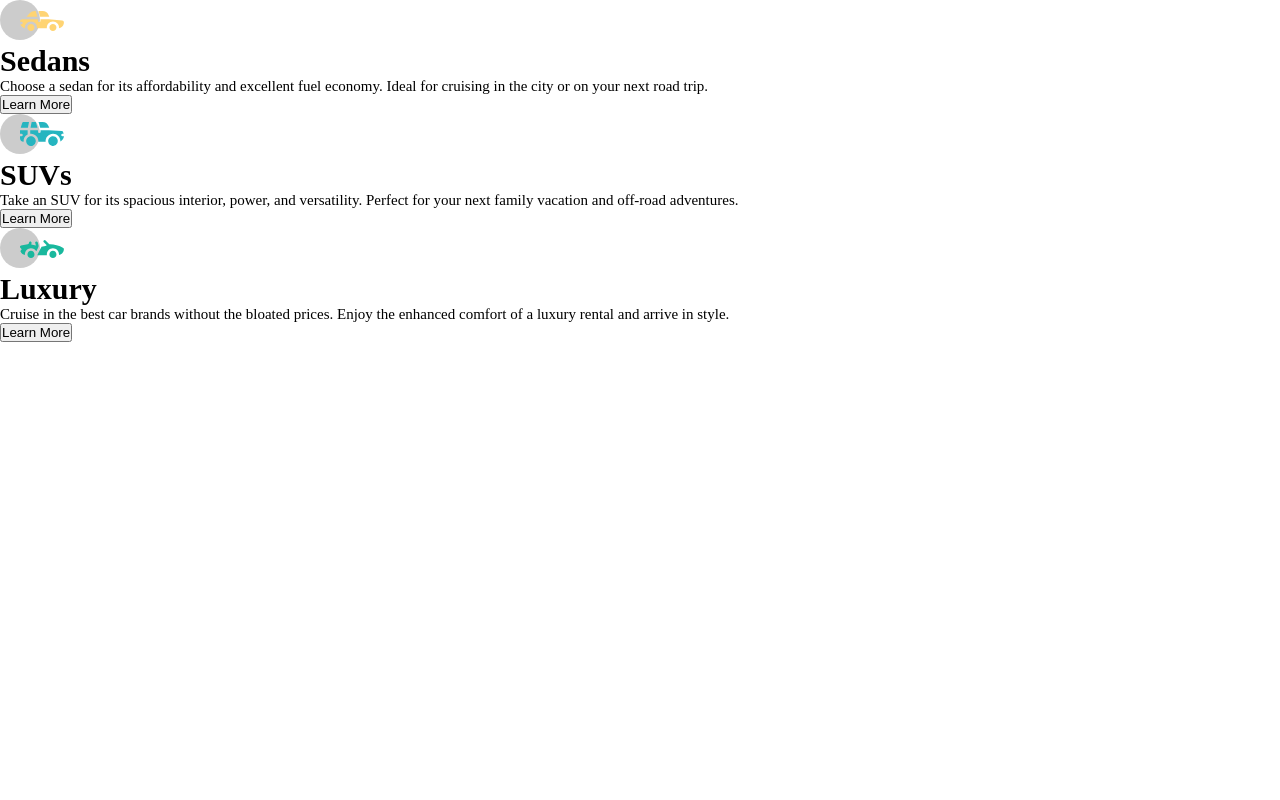
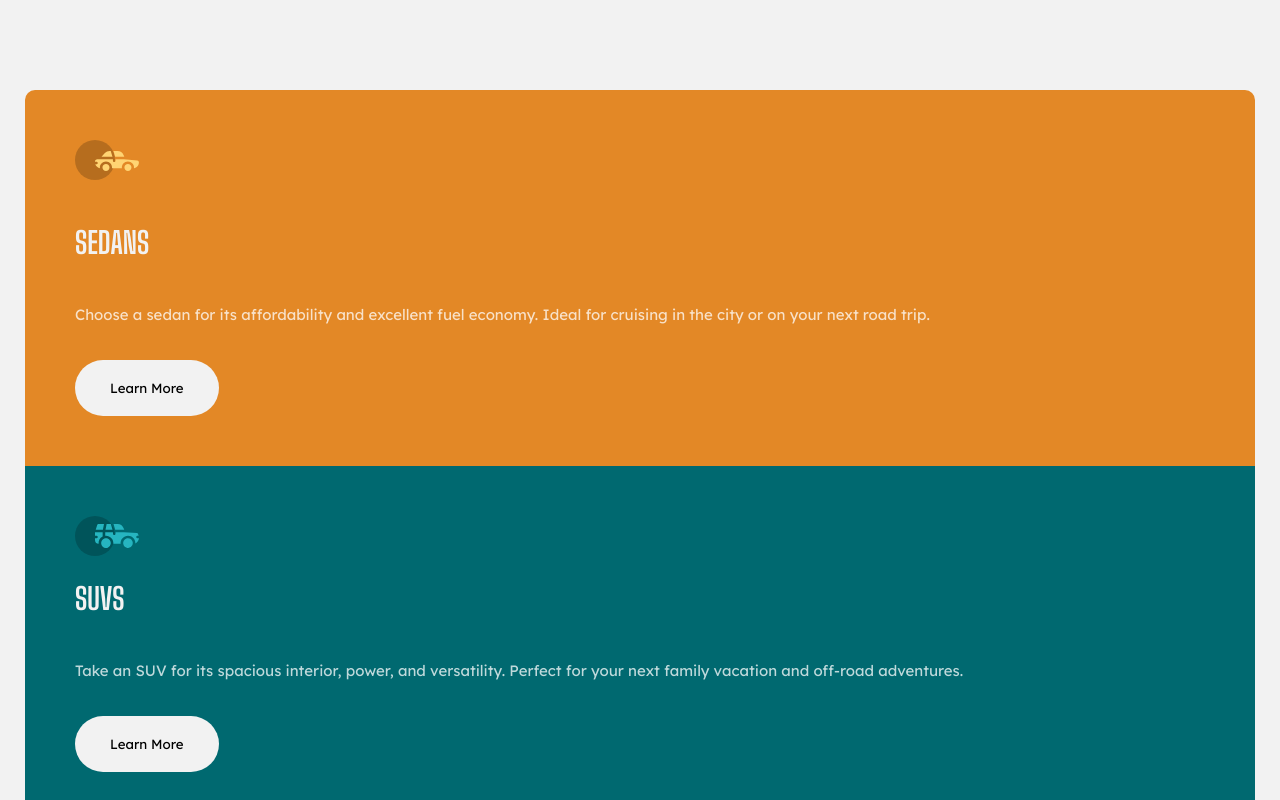
Before and after one commit to mizrmx/Column-preview-card-component-3-, a plain HTML site: page index.html in a window 1280 px wide. Shown: the top 800 px of the page. Drawn offline with Linux system fonts and the light colour scheme.

Commit message:
CSS structure

```diff
--- a/css/style.css
+++ b/css/style.css
@@ -23,7 +23,77 @@
 body
 {
     font-size: 15px;
+    font-family: 'Lexend Deca', sans-serif;
+    background-color: var(--very-light-gray);
+    padding: 45px 25px;
 }
+
+h1
+{
+    font-family: 'Big Shoulders Display', 'cursive';
+    font-weight: 700;
+    color: var(--very-light-gray);
+    text-transform: uppercase;
+    padding-top: 20px;
+    padding-bottom: 20px;
+}
+
+.container
+{
+    padding-top: 45px;
+    padding-bottom: 45px;
+}
+
+.card
+{
+    padding: 50px;
+    border: none;
+}
+
+.card-1
+{
+    background-color: var(--bright-orange);
+    border-top-left-radius: 10px;
+    border-top-right-radius: 10px;
+}
+
+.card-2
+{
+    background-color:var(--dark-cyan);
+}
+
+.card-3
+{
+    background-color: var(--very-dark-cyan);
+    border-bottom-left-radius: 10px;
+    border-bottom-right-radius: 10px;
+}
+
+.card p
+{
+    color: var(--transparent-white);
+    line-height: 200%;
+    padding-top: 20px;
+    padding-bottom: 20px;
+}
+
+.card-ico
+{
+    padding-bottom: 20px;
+}
+
+.card button
+{
+    padding: 20px 35px;
+    background-color: var(--very-light-gray);
+    border: none;
+    border-radius: 50px;
+    font-family: 'Lexend Deca', sans-serif;
+    margin-top: 10px;
+    transition: all .3s ease-in-out;
+    cursor: pointer;
+}
+
 
 .attribution
 {
--- a/index.html
+++ b/index.html
@@ -13,9 +13,9 @@
   </style>
 </head>
 <body>
-  <div>
-    <div>
-      <div>
+  <div class="container">
+    <div class="card card-1">
+      <div class="card-ico">
         <img src="images/icon-sedans.svg" alt="icono sedans">
       </div>
       <h1>Sedans</h1>
@@ -24,7 +24,7 @@
       <button>Learn More</button>
     </div>
 
-    <div>
+    <div class="card card-2">
       <div>
         <img src="images/icon-suvs.svg" alt="icono suvs">
       </div>
@@ -34,7 +34,7 @@
       <button>Learn More</button>
     </div>
 
-    <div>
+    <div class="card card-3">
       <div>
         <img src="images/icon-luxury.svg" alt="icono luxury">
       </div>
```
